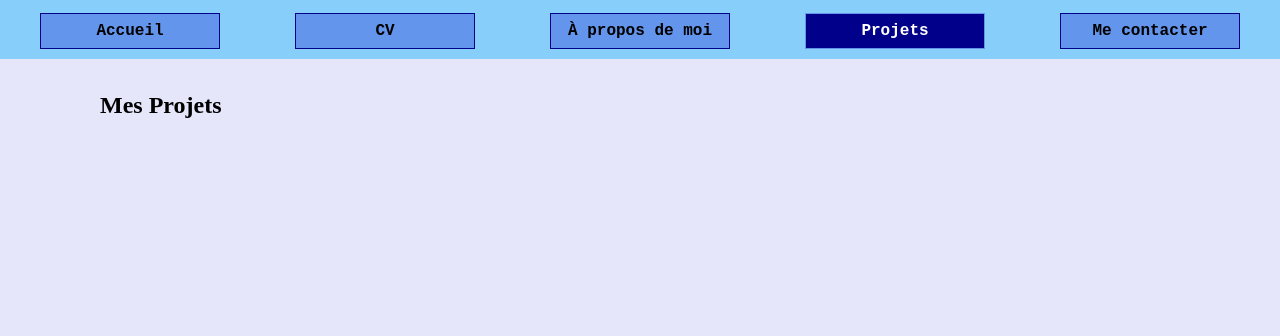
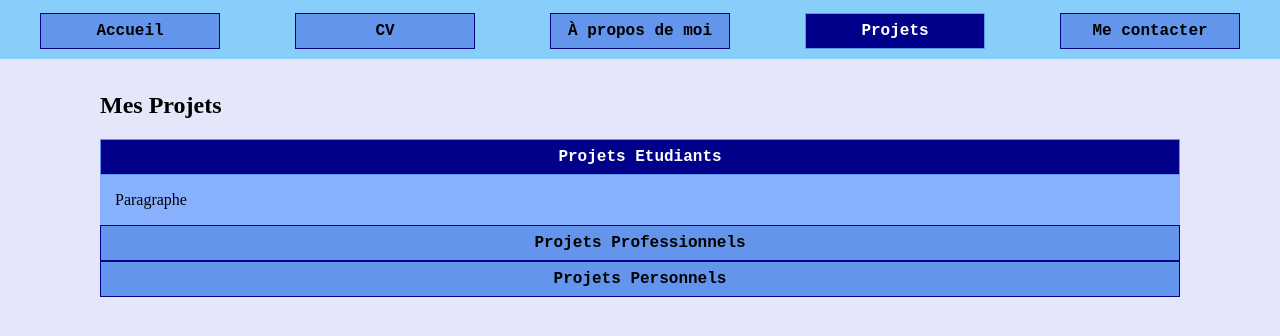
Before and after one commit to Robino529/portfolio, a plain HTML site: page index.html in a window 1280 px wide. Both pictures are taken after a click on the button "Projets". Shown: the part 40-376 px from the top of the page. Drawn offline with Linux system fonts and the light colour scheme.

Commit message:
Structure de la page des projets

```diff
--- a/index.html
+++ b/index.html
@@ -133,6 +133,34 @@
                 <main>
                     <div>
                         <h2> Mes Projets </h2>
+                        <nav aria-label="navigation-bar-project">
+                            <ul id="projects-list" class="list-no-style no-padding">
+                                <li>
+                                    <button class="selected" onclick="switchProjectCategory(this)">Projets Etudiants</button>
+                                    <div>
+                                        <p>
+                                            Paragraphe
+                                        </p>
+                                    </div>
+                                </li>
+                                <li>
+                                    <button onclick="switchProjectCategory(this)">Projets Professionnels</button>
+                                    <div>
+                                        <p>
+                                            Paragraphe
+                                        </p>
+                                    </div>
+                                </li>
+                                <li>
+                                    <button onclick="switchProjectCategory(this)">Projets Personnels</button>
+                                    <div>
+                                        <p>
+                                            Paragraphe
+                                        </p>
+                                    </div>
+                                </li>
+                            </ul>
+                        </nav>
                     </div>
                 </main>
             </section>
--- a/main.css
+++ b/main.css
@@ -50,16 +50,28 @@ aside h3 {
     padding-left: 10px;
 }
 
-/*
-#page {
-    display: flex;
-    justify-content: center;
-}
-*/
-
 #page > #corps {
     width: 100%;
     max-width: 1080px;
+}
+
+#projects-list li {
+    width: 100%;
+}
+
+#projects-list button+div {
+    display: none;
+    padding: 16px 0;
+    background-color: rgb(135, 177, 255);
+}
+
+#projects-list button+div p {
+    margin: 0 0 0 0;
+    padding-left: 15px;
+}
+
+#projects-list button.selected+div {
+    display: block;
 }
 
 .d-flex {
@@ -153,6 +165,10 @@ aside h3 {
     padding: 0 0 0 0;
 }
 
+.no-margin {
+    margin: 0 0 0 0;
+}
+
 .txt-justify {
     text-align: justify;
 }
--- a/main.js
+++ b/main.js
@@ -13,3 +13,26 @@ function switchPage(pageName) {
         firstPageParcoured = firstPageParcoured.nextElementSibling;
     }
 }
+
+function switchProjectCategory(buttonElem) {
+    let btnIsAlreadySelected = false;
+    if(buttonElem.className.includes("selected")) {
+        btnIsAlreadySelected = true;
+    }
+
+    if (btnIsAlreadySelected) {
+        buttonElem.className = buttonElem.className.substring(0, buttonElem.className.indexOf("selected"))
+            + buttonElem.className.substring(buttonElem.className.indexOf("selected")+9);
+    } else {
+        // on efface le bouton précédemment sélectionné
+        document.querySelectorAll('#projects-list li button').forEach((elem) => {
+            if (elem.className.includes("selected")) {
+                elem.className = elem.className.substring(0, elem.className.indexOf("selected"))
+                    + elem.className.substring(elem.className.indexOf("selected")+9);
+            }
+        })
+
+        // on sélectionne le bouton
+        buttonElem.className = buttonElem.className + " selected";
+    }
+}
```
